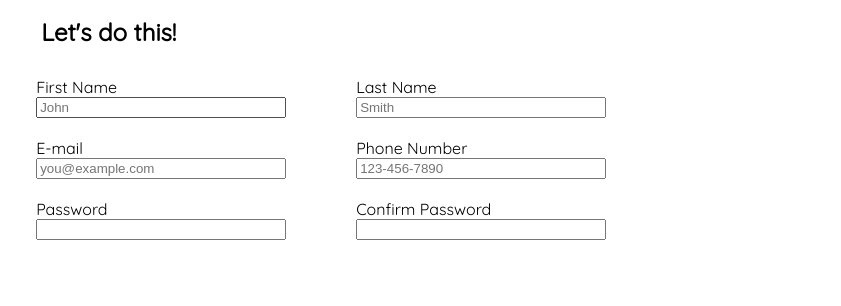
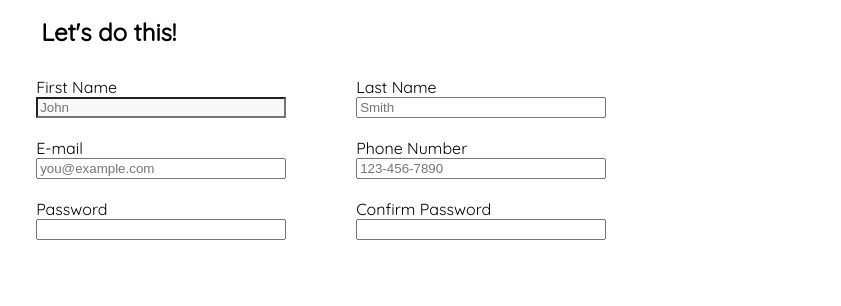
Before and after one commit to ctang415/Sign-up-Form, a plain HTML site: page index.html in a window 1280 px wide. In both pictures the pointer is over the input "First Name". Shown: the part 294-600 px from the top of the page, 439-1280 px from the left. Drawn offline with nearby package versions, Linux system fonts and the light colour scheme.

Commit message:
Added color to hover on inputs

```diff
--- a/style.css
+++ b/style.css
@@ -93,6 +93,10 @@ a[href*="splash"] {
     font-size: 1rem;
 }
 
+input:hover {
+    background-color:rgb(248, 248, 248);
+}
+
 .headertext {
     padding: 30px;
     font-family: 'Oswald', serif;
```
